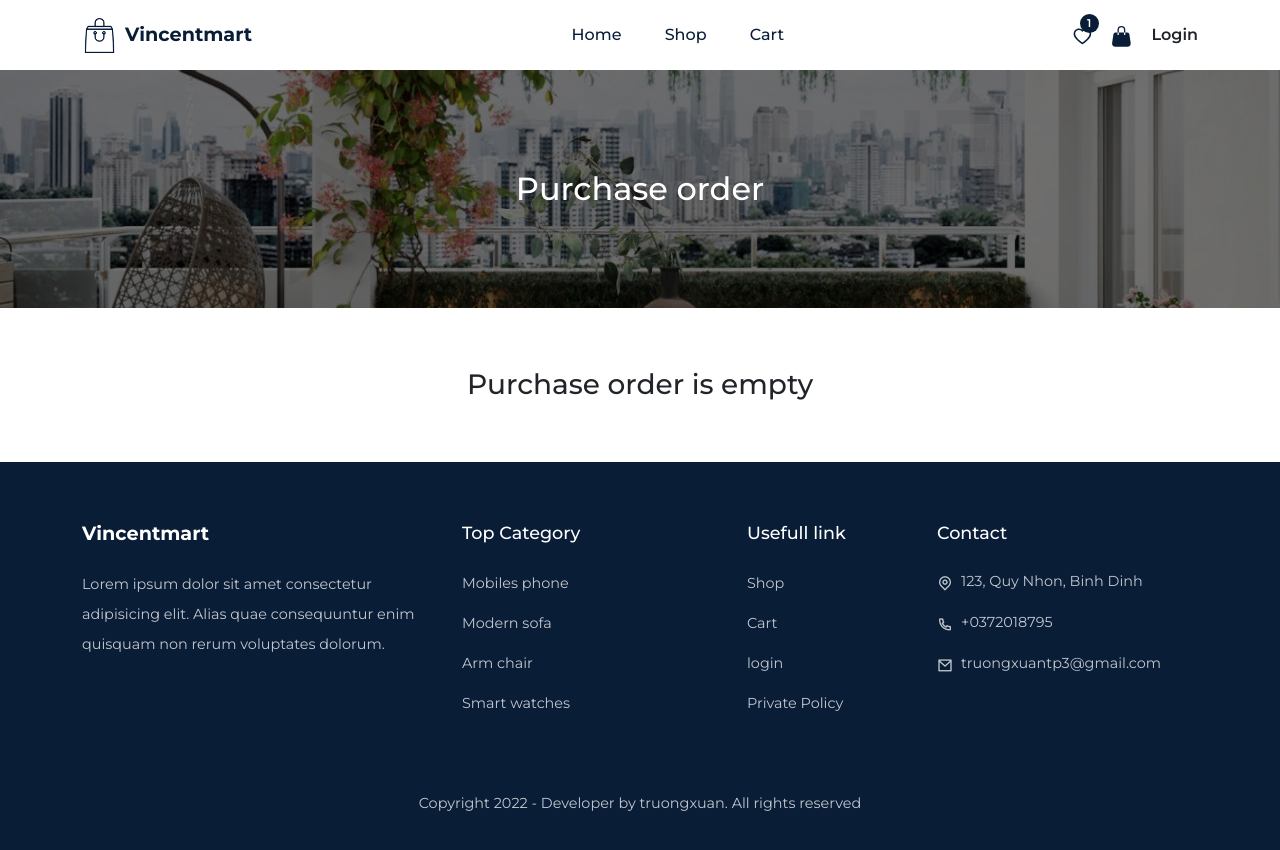
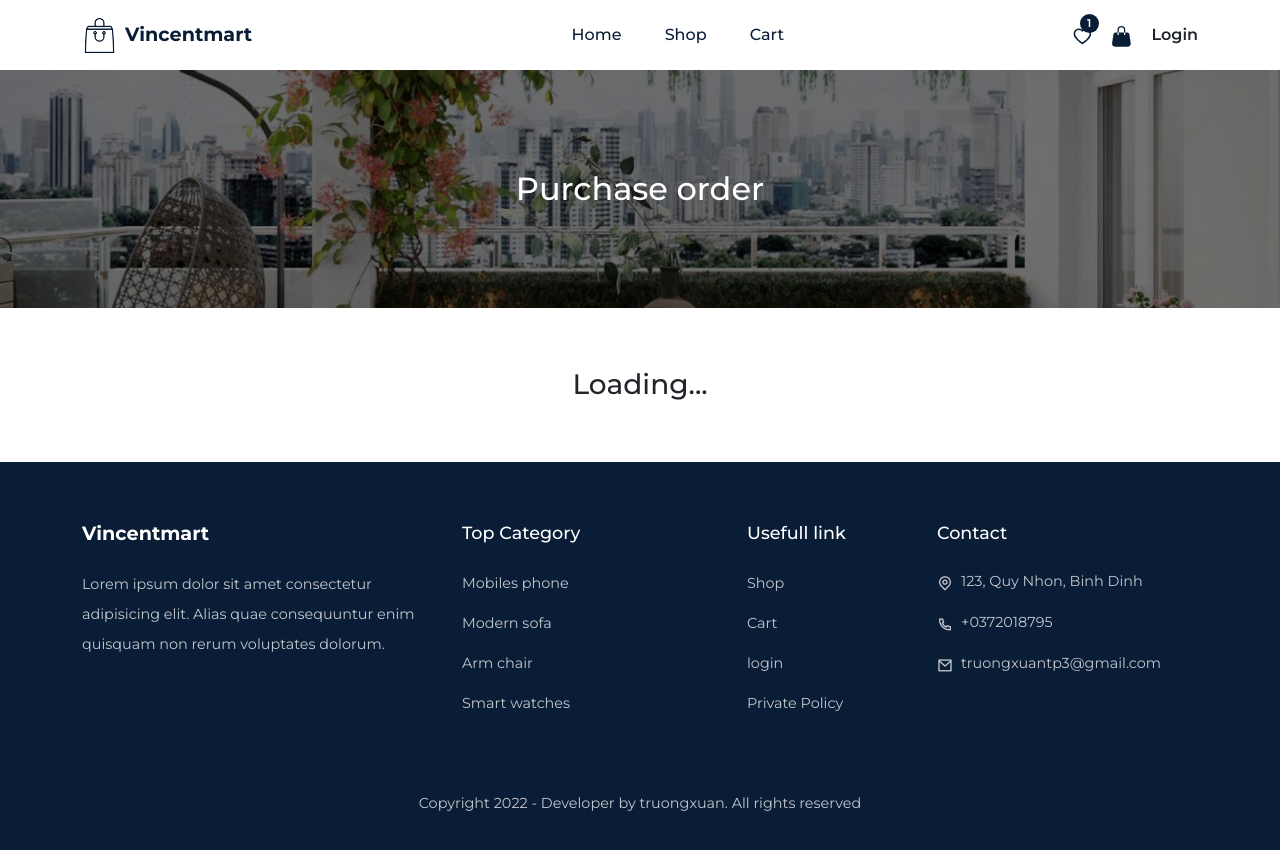
Before and after one commit to xuantruong2004/Shop-ecommerce, a React (Create React App) app: page /purchase in a window 1280 px wide. Shown: the top 850 px of the page. Built offline with nearby package versions, Linux system fonts and the light colour scheme.

Commit message:
update loading

```diff
--- a/src/pages/Checkout/Checkout.jsx
+++ b/src/pages/Checkout/Checkout.jsx
@@ -20,7 +20,7 @@ const Checkout = () => {
 
   const order = async () => {
     if (user) {
-      toast.success("order is successfully");
+      if (cartOder.length > 0) {
         cartOder.forEach(async (item) => {
           await BillApi.createBill({
             userId: user.user._id,
@@ -32,7 +32,11 @@ const Checkout = () => {
             totalPrice: item.totalPrice,
           });
         });
+        toast.success("order is successfully");
         dispatch(cartActions.deleteAll());
+      } else {
+        toast.warn("cart is empty, Please buy product");
+      }
     } else {
       navigate("/login");
     }
--- a/src/pages/Login/Login.jsx
+++ b/src/pages/Login/Login.jsx
@@ -4,7 +4,7 @@ import { Link, useNavigate } from "react-router-dom";
 import { Col, Container, Row } from "reactstrap";
 
 import { useEffect, useState } from "react";
-import { useDispatch } from "react-redux";
+import { useDispatch, useSelector } from "react-redux";
 import { logIn } from "../../actions/AuthAction";
 import "./Login.scss";
 
@@ -13,6 +13,8 @@ const Login = () => {
     email: "",
     password: "",
   });
+
+  const loading = useSelector((state) => state.auth.loading);
   const navigate = useNavigate();
   const dispatch = useDispatch();
   const onLogin = async (e) => {
@@ -30,6 +32,8 @@ const Login = () => {
   const handleChange = (e) => {
     setData({ ...data, [e.target.name]: e.target.value });
   };
+
+  console.log(loading);
 
   useEffect(() => {
     window.scrollTo(0, 0);
@@ -65,8 +69,9 @@ const Login = () => {
                     whileTap={{ scale: 0.8 }}
                     className="login__btn"
                     onClick={onLogin}
+                    disabled={loading}
                   >
-                    Login
+                    {loading ? "loading..." : "Login"}
                   </motion.button>
                   <p>
                     Don't have a account?{" "}
--- a/src/pages/Profile/Profile.jsx
+++ b/src/pages/Profile/Profile.jsx
@@ -19,6 +19,7 @@ const Profile = () => {
   const user = useSelector((state) => state.auth.authData);
   const [profile, setProfile] = useState(user?.user);
   const [isLodaing, setIsLoading] = useState(false);
+  const loading = useSelector((state) => state.auth.loading);
 
   useEffect(() => {
     const fetchProfileUser = async () => {
@@ -104,7 +105,7 @@ const Profile = () => {
               <label htmlFor="file">Update Image</label>
             </Col>
             <Col lg="9" md="6">
-              <h1 className="text-center">Information</h1>
+              <h4 className="text-center">Information</h4>
               <form className="form">
                 <div className="form__group">
                   <span>User name</span>
@@ -170,7 +171,7 @@ const Profile = () => {
                   className="button"
                   onClick={handleUpdate}
                 >
-                  Save
+                  {loading ? "loading..." : "Save"}
                 </motion.button>
               </form>
             </Col>
--- a/src/pages/Profile/Profile.scss
+++ b/src/pages/Profile/Profile.scss
@@ -1,4 +1,8 @@
 .profile {
+  h4 {
+    font-weight: 600;
+    color: var(--primary-color);
+  }
   .form {
     display: flex;
     flex-direction: column;
--- a/src/pages/Purchase/Purchase.jsx
+++ b/src/pages/Purchase/Purchase.jsx
@@ -11,11 +11,13 @@ import "./Cart.scss";
 
 const Purchase = () => {
   const user = useSelector((state) => state.auth.authData);
+  const [loading, setLoading] = useState(true);
   const [purchase, setPurchase] = useState([]);
   useEffect(() => {
     const fecthData = async () => {
       const { data } = await BillApi.getTimeLine(user.user._id);
       setPurchase(data);
+      setLoading(false);
     };
     if (user) {
       fecthData();
@@ -29,7 +31,11 @@ const Purchase = () => {
     <div className="Cart">
       <CommonSection title="Purchase order" />
 
-      {purchase?.length > 0 ? (
+      {loading ? (
+        <section>
+          <h3 className="text-center">Loading...</h3>
+        </section>
+      ) : purchase?.length > 0 ? (
         <section>
           <Container>
             <Row>
--- a/src/pages/Signup/Signup.jsx
+++ b/src/pages/Signup/Signup.jsx
@@ -7,17 +7,21 @@ import { userSechema } from "../../components/Form/schema";
 
 import "../Login/Login.scss";
 
-import { useDispatch } from "react-redux";
+import { useDispatch, useSelector } from "react-redux";
 import { signUp } from "../../actions/AuthAction";
 import InputField from "../../components/Form/InputField";
 
 const SignUp = () => {
+  const loading = useSelector((state) => state.auth.loading);
   const dispatch = useDispatch();
   const navigate = useNavigate();
   const onSubmit = async (values, actions) => {
     try {
       await dispatch(signUp(values));
-      navigate("/");
+      const user = JSON.parse(localStorage.getItem("profile"));
+      if (user) {
+        navigate("/");
+      }
     } catch (error) {
       console.log("Sign up firebase error");
     }
@@ -103,7 +107,7 @@ const SignUp = () => {
                     disabled={isSubmitting}
                     type="submit"
                   >
-                    Create an account
+                    {loading ? "loading..." : "Create an account"}
                   </motion.button>
                   <p>
                     Already have an account? <Link to={"/login"}>Login</Link>{" "}
--- a/src/redux/slice/authSlice.js
+++ b/src/redux/slice/authSlice.js
@@ -20,28 +20,32 @@ const authSlice = createSlice({
   initialState,
   reducers: {
     AUTH_START: (state, action) => {
-      state.loading = false;
+      state.loading = true;
     },
 
     AUTH_SUCCESS: (state, action) => {
       localStorage.setItem("profile", JSON.stringify({ ...action?.payload }));
       state.authData = action.payload;
+      state.loading = false;
     },
 
     AUTH_FAIL: (state, action) => {
+      state.loading = false;
       state.error = true;
     },
     UPDATE_START: (state, action) => {
-      state.loading = false;
+      state.loading = true;
     },
 
     UPDATE_SUCCESS: (state, action) => {
       localStorage.setItem("profile", JSON.stringify({ ...action?.payload }));
       state.authData = action.payload;
+      state.loading = false;
     },
 
     UPDATE_FAIL: (state, action) => {
       state.error = true;
+      state.loading = false;
     },
 
     LOG_OUT: (state, action) => {
```
Lines whose indentation alone changed are shown as unchanged.
